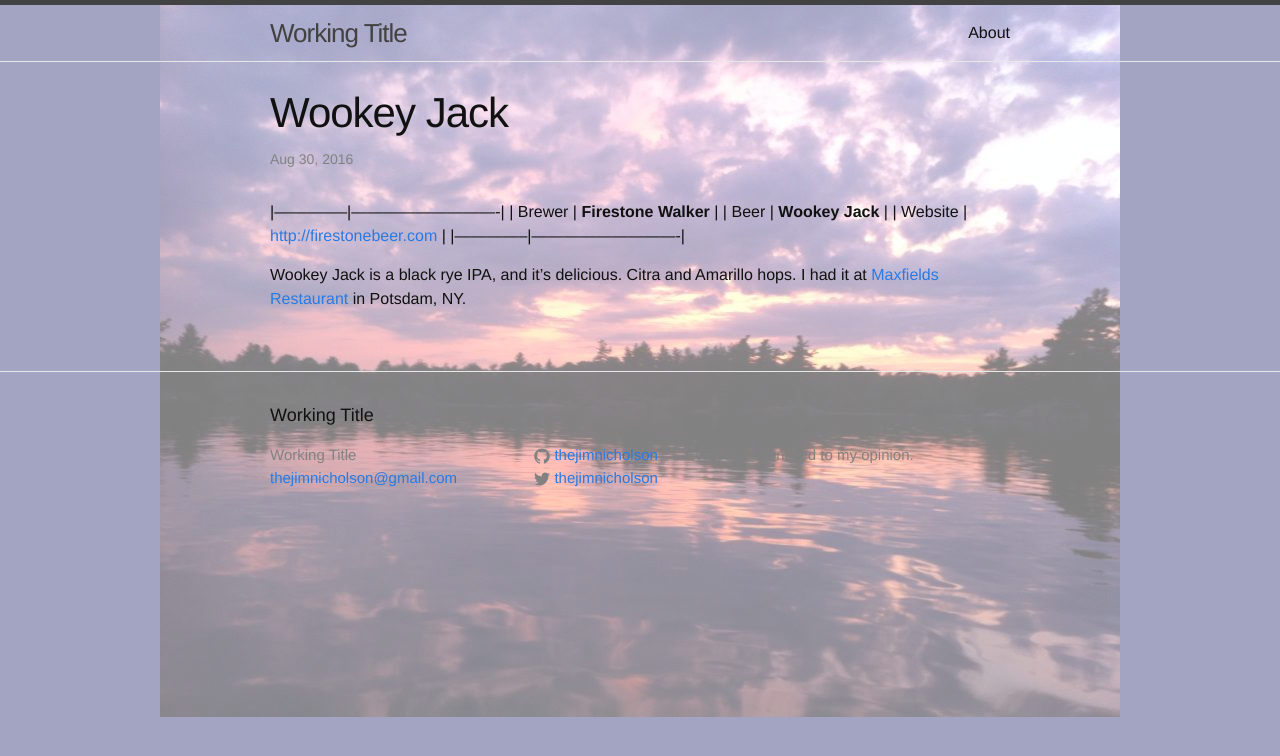
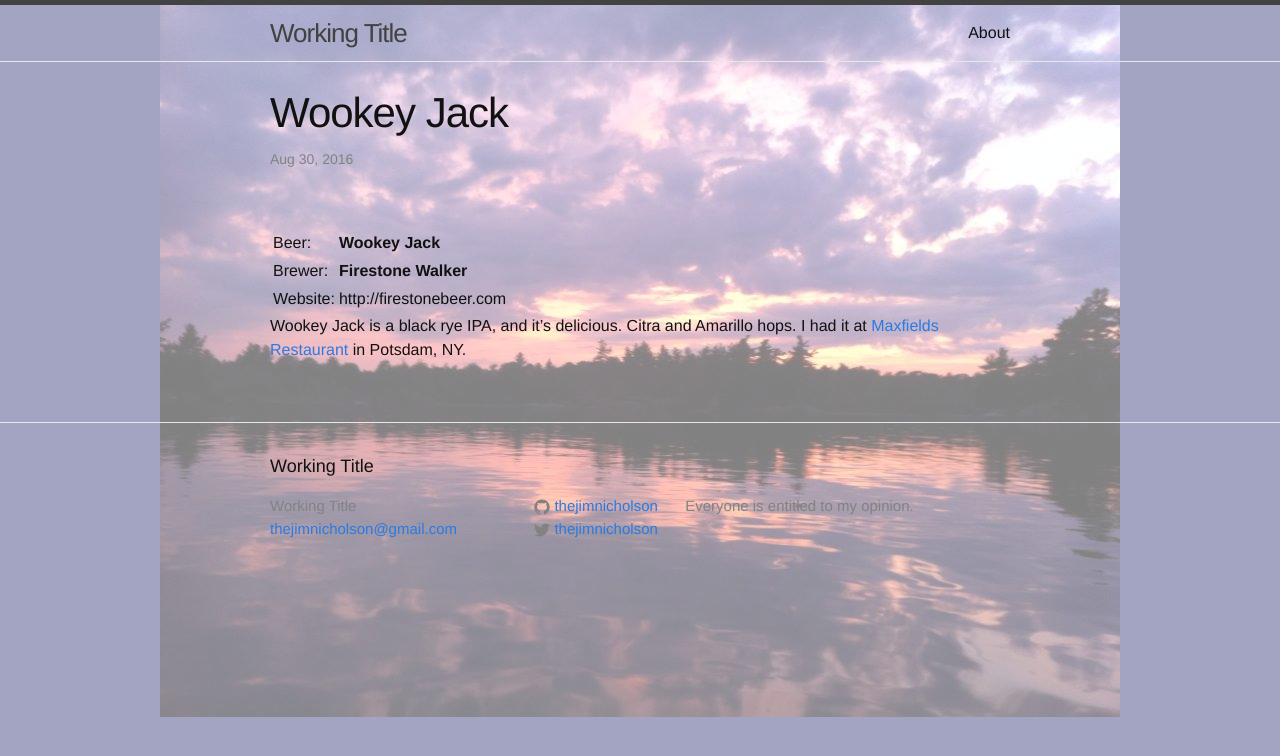
Before and after one commit to thejimnicholson/thejimnicholson.github.io, a Jekyll site: the page built from _posts/2016-08-29-wookey-jack.markdown, in a window 1280 px wide. Shown: the top 756 px of the page. Built offline with Jekyll 4.4.1, drawn with Linux system fonts in a browser that asks for light colours; Markdown is read by kramdown in place of the engine named in the settings.

Commit message:
Attempt to fix tables.

```diff
--- a/_config.yml
+++ b/_config.yml
@@ -18,4 +18,4 @@ github_username:  thejimnicholson
 # Build settings
 markdown: redcarpet
 redcarpet:
-  extensions: ["tables"]
+  extensions: ["no_intra_emphasis", "fenced_code_blocks", "autolink", "tables", "with_toc_data"]
--- a/_posts/2016-08-29-wookey-jack.markdown
+++ b/_posts/2016-08-29-wookey-jack.markdown
@@ -6,11 +6,11 @@ category: beer
 tags: [NY]
 ---
 
-|--------------|----------------------------|
-| Brewer       | __Firestone Walker__       |
-| Beer         | __Wookey Jack__            |
-| Website      | <http://firestonebeer.com> |
-|--------------|----------------------------|
 
+|   |   |
+|---|---|
+| Beer: | __Wookey Jack__ |
+| Brewer: | __Firestone Walker__ |
+| Website: | http://firestonebeer.com |
 
 Wookey Jack is a black rye IPA, and it's delicious. Citra and Amarillo hops. I had it at [Maxfields Restaurant](https://www.beermenus.com/places/32376-maxfields) in Potsdam, NY.
```
